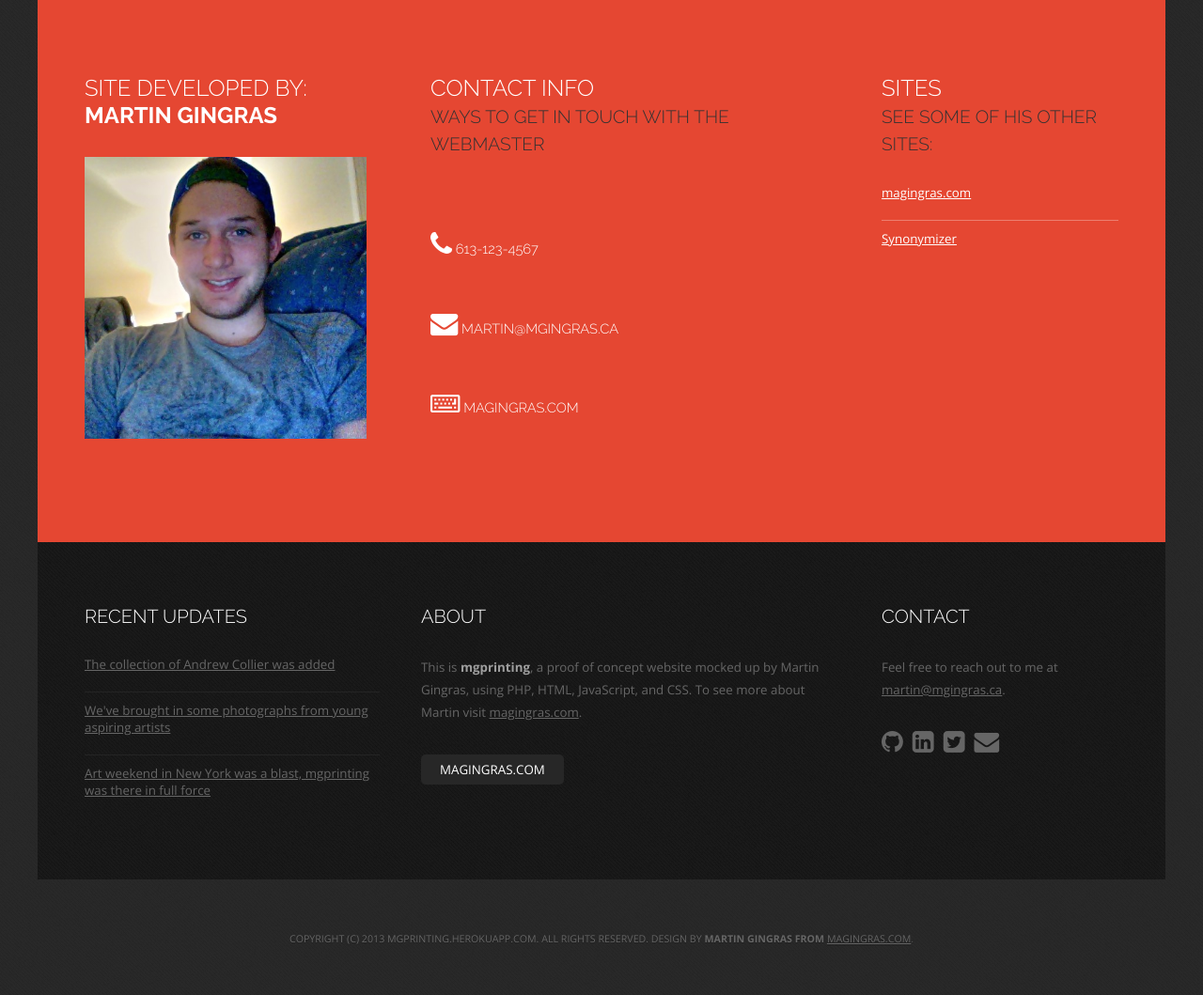
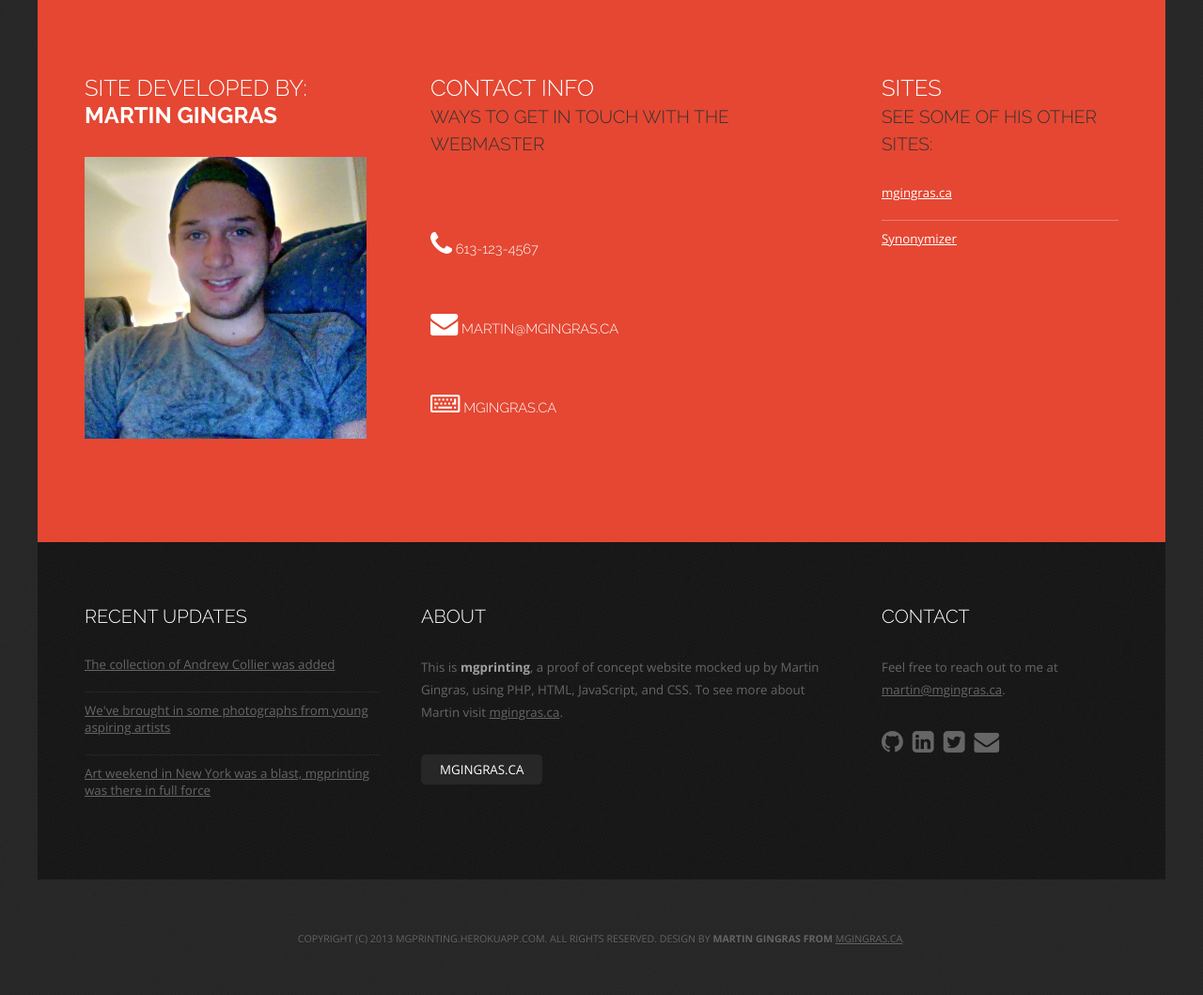
Before and after one commit to mustafakarali/canvas-printing, a PHP site: page /about.php in a window 1280 px wide. Shown: the part 822-1881 px from the top of the page at 94% size. Run offline with PHP 8.4, Linux system fonts and the light colour scheme; some libraries are stand-ins or nearby versions.

Commit message:
removing last refs to magingras.com

```diff
--- a/about.php
+++ b/about.php
@@ -19,7 +19,7 @@ include("head.php");
       <li class="first"></li>
       <li><h3><i class="icon-phone icon-2x"></i> 613-123-4567</h3></li>
       <li><h3><a style="color:white;" href="mailto:martin@mgingras.ca?subject=mgprinting"><i class="icon-envelope-alt icon-2x"></i> martin@mgingras.ca</a></h3></li>
-      <li><h3><a style="color:white;" href="http://www.magingras.com"><i class="icon-keyboard icon-2x"></i> magingras.com</a></h3></li>
+      <li><h3><a style="color:white;" href="http://www.mgingras.ca/"><i class="icon-keyboard icon-2x"></i> mgingras.ca</a></h3></li>
       <li>
       </ul>
     </div> <!-- box2 -->
@@ -27,7 +27,7 @@ include("head.php");
       <h2>Sites<br />
         <span>See some of his other sites:</span></h2>
         <ul class="style4">
-          <li class="first"><a style="color:white;" href="http://www.magingras.com">magingras.com</a></li>
+          <li class="first"><a style="color:white;" href="http://www.mgingras.ca/">mgingras.ca</a></li>
           <li><a style="color:white;" href="http://www.synonymizer.herokuapp.com">Synonymizer</a></li>
         </ul>
       </div> <!-- box3 -->
--- a/footer.php
+++ b/footer.php
@@ -9,8 +9,8 @@
   </div> <!-- fbox1 -->
   <div id="fbox2">
     <h2>About</h2>
-    <p>This is <strong>mgprinting</strong>, a proof of concept website mocked up by Martin Gingras, using PHP, HTML, JavaScript, and CSS. To see more about Martin visit <a href="http://www.magingras.com/" rel="nofollow">magingras.com</a>.</p>
-    <a href="http://www.magingras.com" class="button-style">magingras.com</a>
+    <p>This is <strong>mgprinting</strong>, a proof of concept website mocked up by Martin Gingras, using PHP, HTML, JavaScript, and CSS. To see more about Martin visit <a href="http://www.mgingras.ca/" rel="nofollow">mgingras.ca</a>.</p>
+    <a href="http://www.mgingras.ca/" class="button-style">mgingras.ca</a>
   </div> <!-- fbox2 -->
   <div id="fbox3">
     <h2>Contact</h2>
@@ -25,7 +25,7 @@
   </div> <!-- footer-content -->
 </div> <!-- wrapper -->
 <div id="footer">
-  <p>Copyright (c) 2013 mgprinting.herokuapp.com. All rights reserved. Design by <strong>Martin Gingras from </strong><a href="http://www.magingras.com/" rel="nofollow">magingras.com</a>.</p>
+  <p>Copyright (c) 2013 mgprinting.herokuapp.com. All rights reserved. Design by <strong>Martin Gingras from </strong><a href="http://www.mgingras.ca/" rel="nofollow">mgingras.ca</a>.</p>
 </div> <!-- footer -->
 </body>
 </html>
```
